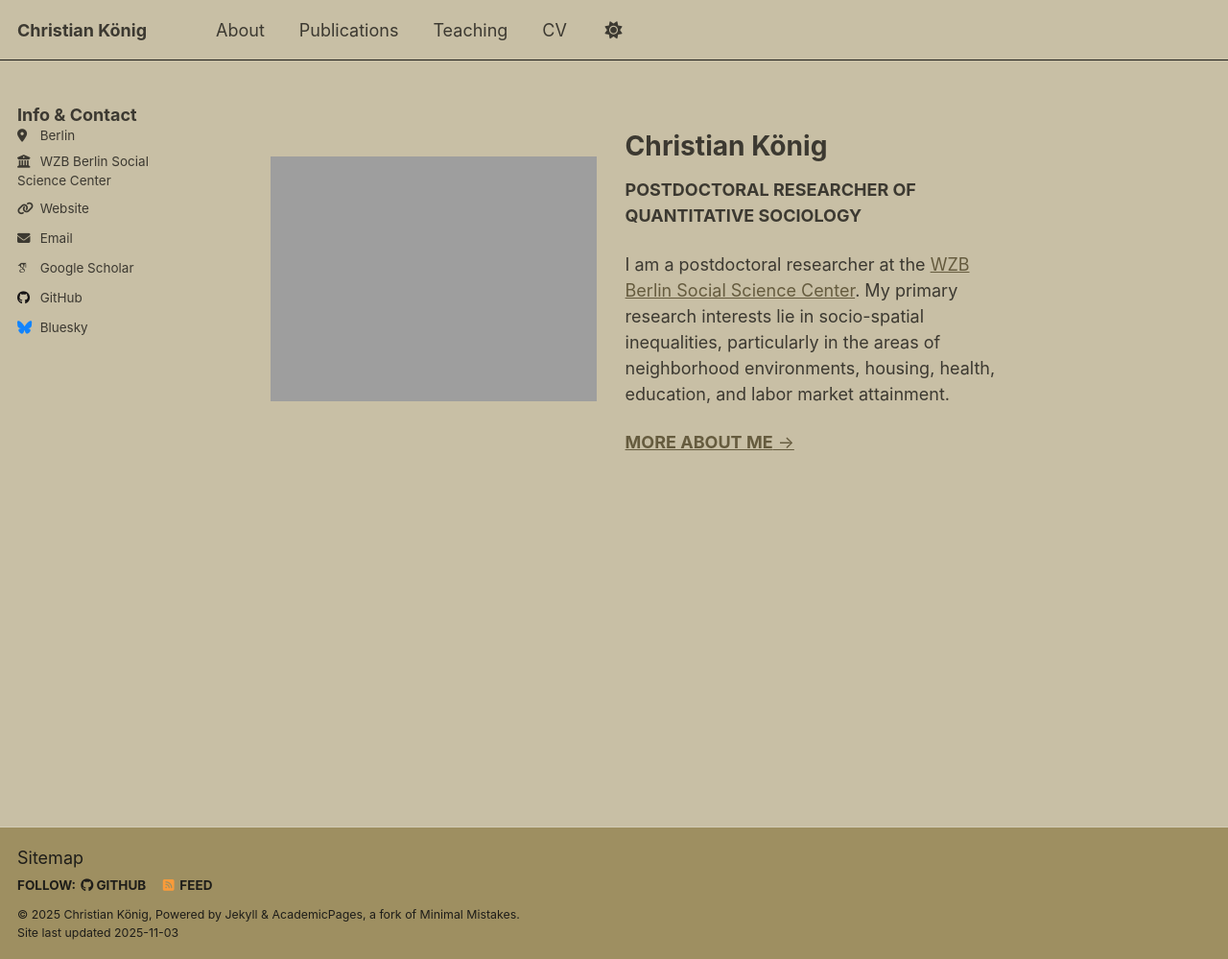
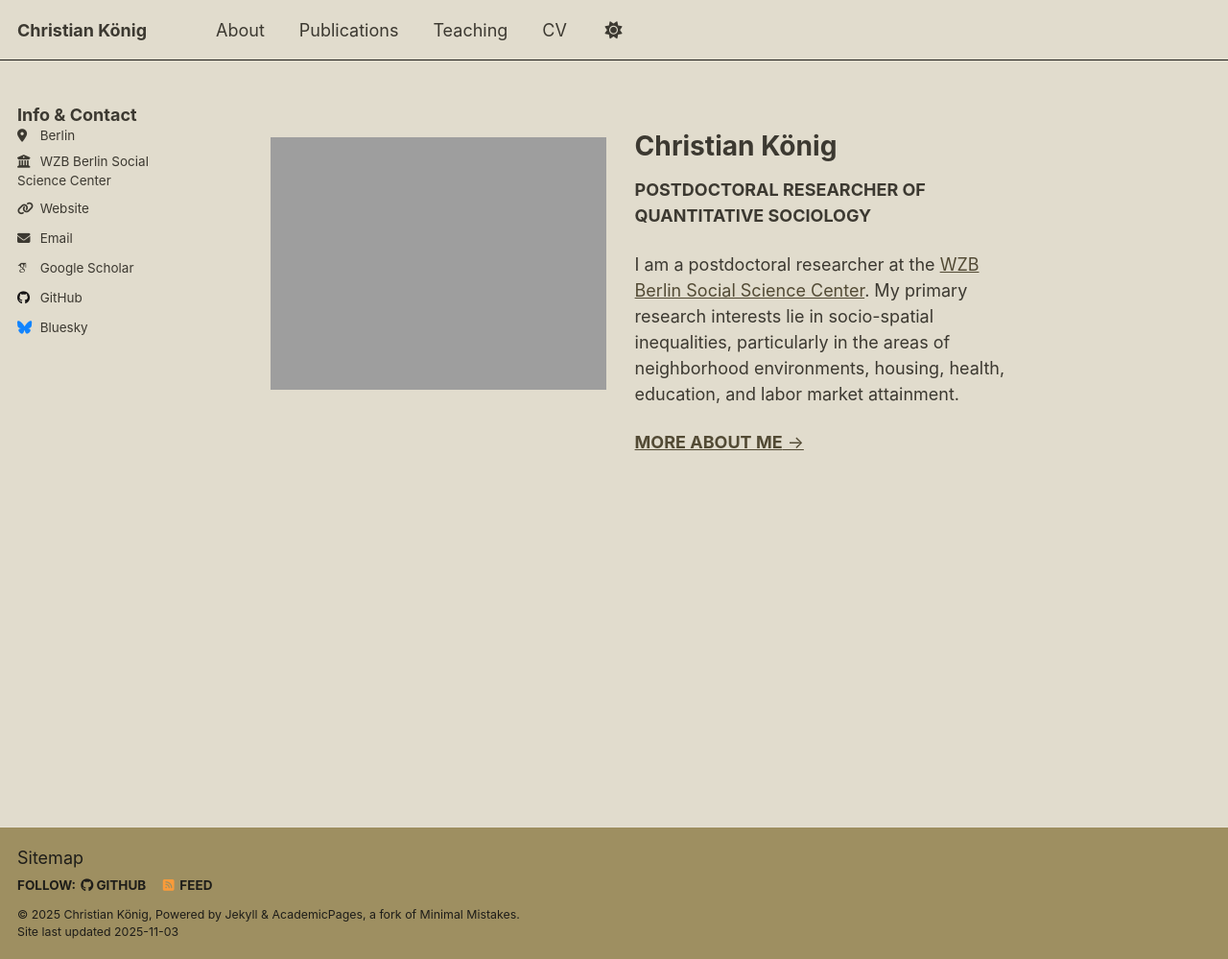
Before and after one commit to christian-koenig/christian-koenig.github.io, a Jekyll site: the page built from _pages/about.md, in a window 1280 px wide and 999 px high. Shown: the whole window at 96% size. Built offline with Jekyll 4.4.1, drawn with Linux system fonts in a browser that asks for light colours; some web fonts are replaced; a script that is not in the unit is left out.

Commit message:
color adjust light, center image

```diff
--- a/_pages/about.md
+++ b/_pages/about.md
@@ -8,7 +8,7 @@ redirect_from:
 ---
 
 
-<img src="http://christian-koenig.github.io/images/pic2.JPG" alt="image" style="float:left; padding-right: 30px; padding-bottom: 200px; padding-top: 50px;" width="370"/>
+<img src="http://christian-koenig.github.io/images/pic2.JPG" alt="image" style="float:left; padding-right: 30px; padding-bottom: 200px; padding-top: 30px;" width="380"/>
 
 
 # Christian König
--- a/_sass/theme/_air_light.scss
+++ b/_sass/theme/_air_light.scss
@@ -10,14 +10,14 @@ $darker-primary-color       : mix(#000, $primary-color, 60%);
 $light-primary-color        : mix(#000, $primary-color, 50%);
 
 /*$background                 : #eeeeee;*/
-$background                 : #C8BFA5;
+$background                 : #E1DCCD;
 $background-light           : mix(#fff, $background, 20%);
 $background-lighter         : mix(#fff, $background, 90%);
 $text                       : #3C3931;
 /*$link                       : #393e46;*/
-$link                       : #655B3E;
-$link-dark                  : #655B3E;
-$link-light                 : #655B3E;
+$link                       : #524A34;
+$link-dark                  : #524A34;
+$link-light                 : #524A34;
 $footer                     : #9E8F61;
 
 /* Color codes used for the site */
```
Also changed, not shown: _pages/about_long.md (+1 -1 lines).
